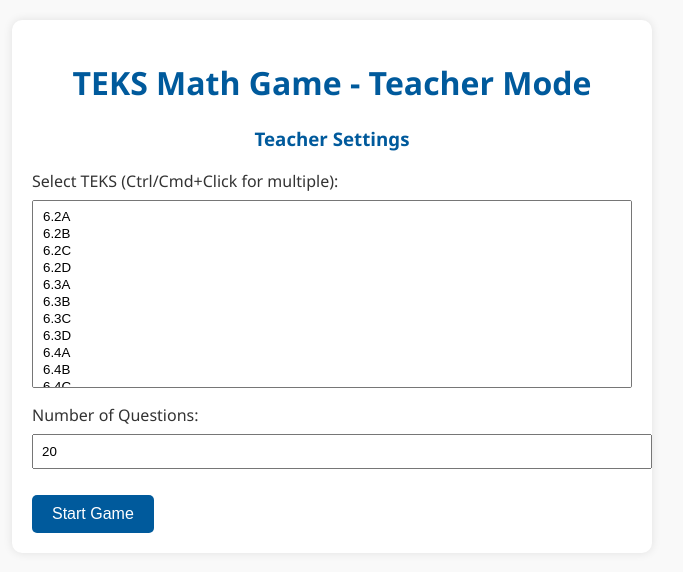
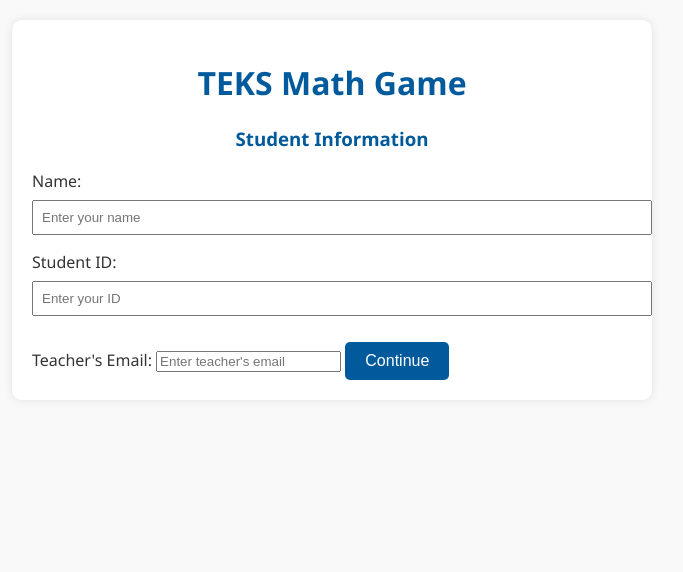
Before and after one commit to pino78521/teks-math-game, a plain HTML site: page index.html in a window 1280 px wide. Shown: the whole page, without its empty margins (308-991 px from the left). Drawn offline with Linux system fonts and the light colour scheme.

Commit message:
Add files via upload

```diff
--- a/index.html
+++ b/index.html
@@ -7,9 +7,23 @@
 </head>
 <body>
   <div class="container">
-    <h1>TEKS Math Game - Teacher Mode</h1>
+    <h1>TEKS Math Game</h1>
 
-    <div id="teacher-settings">
+    <div id="student-info">
+      <h3>Student Information</h3>
+      <label for="student-name">Name:</label>
+      <input type="text" id="student-name" placeholder="Enter your name" />
+
+      <label for="student-id">Student ID:</label>
+      <input type="text" id="student-id" placeholder="Enter your ID" />
+
+      <label for="teacher-email">Teacher's Email:</label>
+      <input type="email" id="teacher-email" placeholder="Enter teacher's email" />
+
+      <button class="btn primary" onclick="goToTeacherSettings()">Continue</button>
+    </div>
+
+    <div id="teacher-settings" style="display:none;">
       <h3>Teacher Settings</h3>
       <label for="teks-multiselect">Select TEKS (Ctrl/Cmd+Click for multiple):</label>
       <select id="teks-multiselect" multiple size="10"></select>
```
